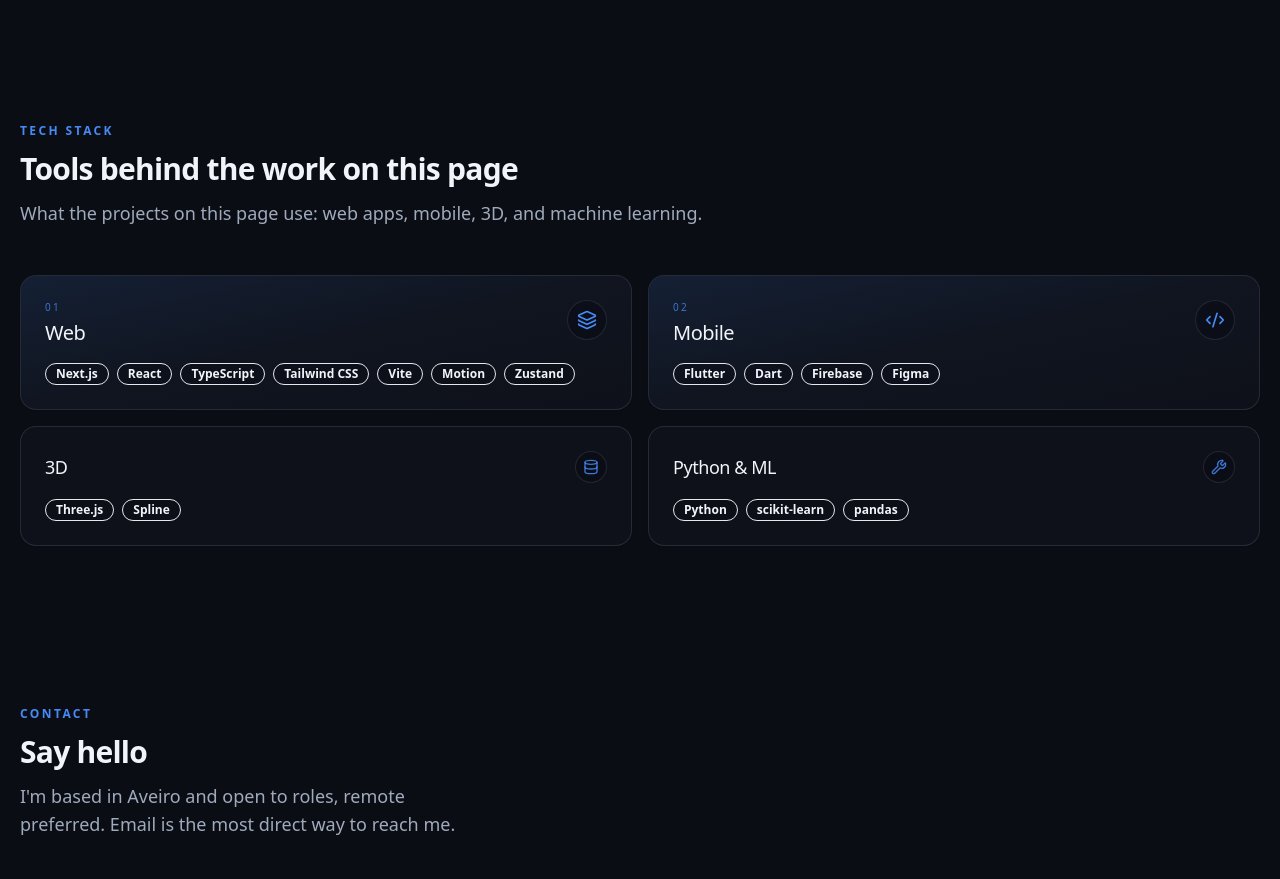
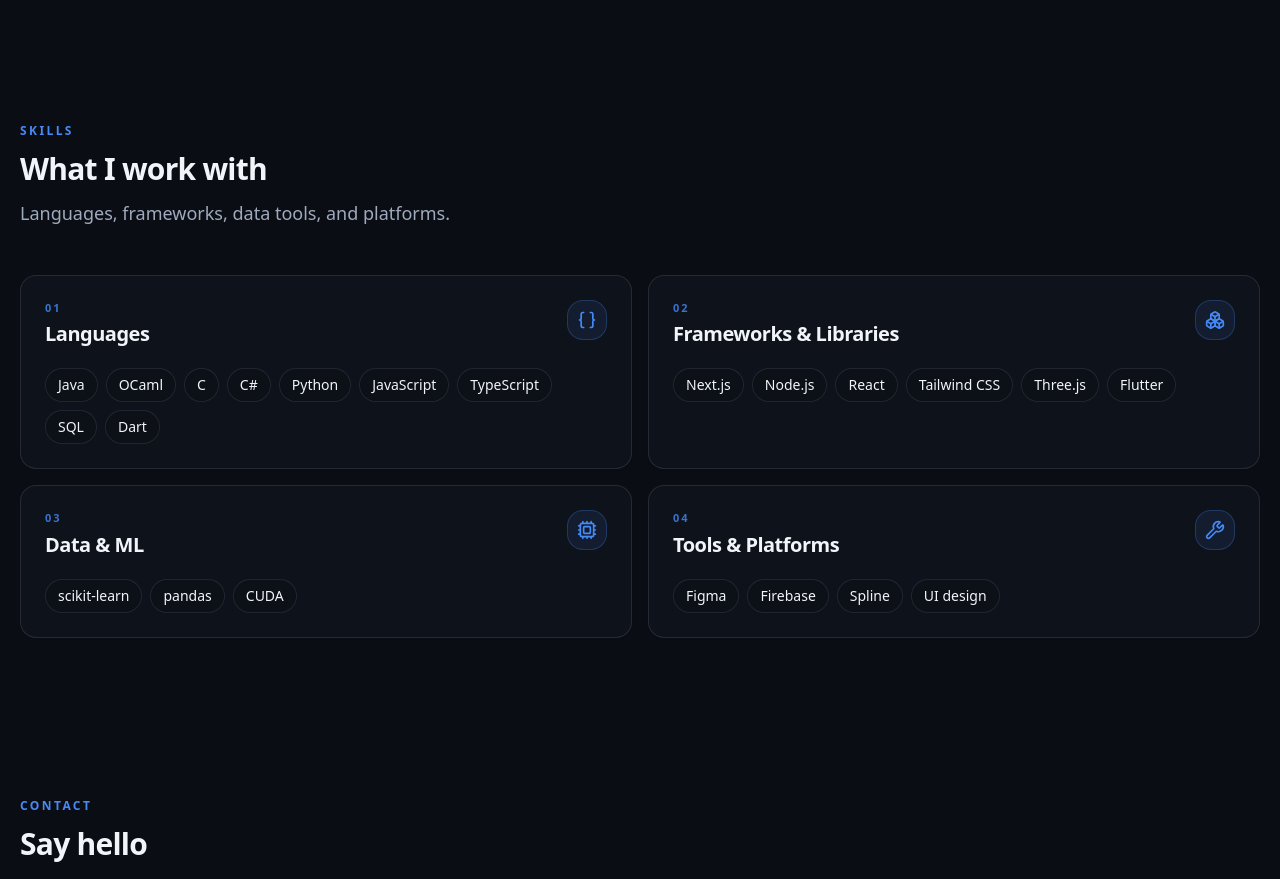
Before and after one commit to yarosfct/yaros_dev_portfolio, a Next.js app: page / in a window 1280 px wide. Shown: the part 5480-6359 px from the top of the page. Built offline with nearby package versions, Linux system fonts and the light colour scheme.

Commit message:
Rework Skills into four clear tech groups.
Replace the project-tied stack with Languages, Frameworks & Libraries, Data & ML, and Tools & Platforms, using a uniform card grid and shorter section copy.

```diff
--- a/src/components/sections/stack-section.tsx
+++ b/src/components/sections/stack-section.tsx
@@ -1,93 +1,54 @@
-import { Code2, Database, Layers3, Wrench } from "lucide-react";
+import { Braces, Boxes, Cpu, Wrench } from "lucide-react";
 
 import { PortfolioDictionary } from "@/data/i18n";
-import { cn } from "@/lib/utils";
 
-import { Badge } from "../ui/badge";
-import { Card, CardContent, CardHeader, CardTitle } from "../ui/card";
 import { SectionShell } from "./section-shell";
 
 type StackSectionProps = {
   content: PortfolioDictionary;
 };
 
+const cardClass =
+  "group flex h-full flex-col rounded-2xl border border-border/80 bg-card/75 p-5 shadow-sm backdrop-blur transition-all duration-300 hover:-translate-y-1 hover:border-primary/35 hover:shadow-xl hover:shadow-primary/10 md:p-6";
+
+const groupIcons = [Braces, Boxes, Cpu, Wrench];
+
 export function StackSection({ content }: StackSectionProps) {
   const heading = content.sectionHeadings.stack;
-  const featuredGroups = content.techGroups.slice(0, 2);
-  const secondaryGroups = content.techGroups.slice(2);
-  const featuredIcons = [Layers3, Code2];
-  const secondaryIcons = [Database, Wrench];
 
   return (
     <SectionShell id="stack" {...heading}>
-      <div className="grid gap-4 lg:grid-cols-12">
-        {featuredGroups.map((group, index) => {
-          const Icon = featuredIcons[index % featuredIcons.length];
+      <div className="grid gap-4 sm:grid-cols-2">
+        {content.techGroups.map((group, index) => {
+          const Icon = groupIcons[index % groupIcons.length];
 
           return (
-            <Card
-              key={group.title}
-              className={cn(
-                "group surface relative overflow-hidden rounded-2xl transition-all duration-300 hover:-translate-y-1 hover:border-primary/40 hover:shadow-xl hover:shadow-primary/15 lg:col-span-6",
-                index === 0 && "border-primary/30 shadow-lg shadow-primary/10"
-              )}
-            >
-              <span
-                aria-hidden
-                className="pointer-events-none absolute inset-0 bg-gradient-to-br from-primary/20 via-primary/5 to-transparent opacity-60 transition-opacity duration-300 group-hover:opacity-100"
-              />
-              <CardHeader className="relative pb-4">
-                <div className="flex items-start justify-between gap-3">
-                  <div className="space-y-1">
-                    <p className="text-[10px] font-medium uppercase tracking-[0.22em] text-primary/80">{`0${index + 1}`}</p>
-                    <CardTitle className="font-[var(--font-display)] text-xl">{group.title}</CardTitle>
-                  </div>
-                  <span className="inline-flex h-10 w-10 shrink-0 items-center justify-center rounded-full border border-border/70 bg-background/60 text-primary">
-                    <Icon className="h-5 w-5" />
-                  </span>
+            <article key={group.title} className={cardClass}>
+              <div className="flex items-start justify-between gap-3">
+                <div className="space-y-1">
+                  <p className="text-[11px] font-semibold uppercase tracking-[0.18em] text-primary/80">
+                    {String(index + 1).padStart(2, "0")}
+                  </p>
+                  <h3 className="font-[var(--font-display)] text-xl font-semibold tracking-tight">{group.title}</h3>
                 </div>
-              </CardHeader>
-              <CardContent className="relative flex flex-wrap gap-2 pb-6">
+                <span className="inline-flex h-10 w-10 shrink-0 items-center justify-center rounded-xl border border-primary/25 bg-primary/10 text-primary transition-colors duration-300 group-hover:border-primary/40 group-hover:bg-primary/15">
+                  <Icon className="h-5 w-5" aria-hidden />
+                </span>
+              </div>
+
+              <ul className="mt-5 flex flex-wrap gap-2">
                 {group.items.map((item) => (
-                  <Badge key={item} variant="outline" className="bg-background/45 transition-all duration-200 hover:border-primary/35 hover:bg-primary/12">
+                  <li
+                    key={item}
+                    className="inline-flex items-center rounded-full border border-border/70 bg-background/40 px-3 py-1.5 text-sm text-foreground transition-colors duration-200 group-hover:border-primary/25"
+                  >
                     {item}
-                  </Badge>
+                  </li>
                 ))}
-              </CardContent>
-            </Card>
+              </ul>
+            </article>
           );
         })}
-
-        {secondaryGroups.length > 0 && (
-          <div className={cn("grid gap-4 lg:col-span-12", secondaryGroups.length > 1 && "sm:grid-cols-2")}>
-            {secondaryGroups.map((group, index) => {
-              const Icon = secondaryIcons[index % secondaryIcons.length];
-
-              return (
-                <Card
-                  key={group.title}
-                  className="group surface rounded-2xl transition-all duration-300 hover:-translate-y-1 hover:border-primary/30 hover:shadow-lg hover:shadow-primary/10"
-                >
-                  <CardHeader className="pb-4">
-                    <div className="flex items-center justify-between gap-3">
-                      <CardTitle className="font-[var(--font-display)] text-lg">{group.title}</CardTitle>
-                      <span className="inline-flex h-8 w-8 shrink-0 items-center justify-center rounded-full border border-border/70 bg-background/60 text-primary/85">
-                        <Icon className="h-4 w-4" />
-                      </span>
-                    </div>
-                  </CardHeader>
-                  <CardContent className="flex flex-wrap gap-2">
-                    {group.items.map((item) => (
-                      <Badge key={item} variant="outline" className="bg-background/40 transition-colors duration-200 hover:bg-primary/10">
-                        {item}
-                      </Badge>
-                    ))}
-                  </CardContent>
-                </Card>
-              );
-            })}
-          </div>
-        )}
       </div>
     </SectionShell>
   );
--- a/src/data/i18n.ts
+++ b/src/data/i18n.ts
@@ -173,9 +173,9 @@
         description: "Client work and public repositories."
       },
       stack: {
-        eyebrow: "Tech stack",
-        title: "Tools behind the work on this page",
-        description: "What the projects on this page use: web apps, mobile, 3D, and machine learning."
+        eyebrow: "Skills",
+        title: "What I work with",
+        description: "Languages, frameworks, data tools, and platforms."
       },
       about: {
         eyebrow: "About me",
@@ -295,20 +295,20 @@
     ],
     techGroups: [
       {
-        title: "Web",
-        items: ["Next.js", "React", "TypeScript", "Tailwind CSS", "Vite", "Motion", "Zustand"]
+        title: "Languages",
+        items: ["Java", "OCaml", "C", "C#", "Python", "JavaScript", "TypeScript", "SQL", "Dart"]
       },
       {
-        title: "Mobile",
-        items: ["Flutter", "Dart", "Firebase", "Figma"]
+        title: "Frameworks & Libraries",
+        items: ["Next.js", "Node.js", "React", "Tailwind CSS", "Three.js", "Flutter"]
       },
       {
-        title: "3D",
-        items: ["Three.js", "Spline"]
+        title: "Data & ML",
+        items: ["scikit-learn", "pandas", "CUDA"]
       },
       {
-        title: "Python & ML",
-        items: ["Python", "scikit-learn", "pandas"]
+        title: "Tools & Platforms",
+        items: ["Figma", "Firebase", "Spline", "UI design"]
       }
     ],
     about: {
@@ -453,9 +453,9 @@
         description: "Trabalho de cliente e repositórios públicos."
       },
       stack: {
-        eyebrow: "Tecnologias",
-        title: "Ferramentas por trás do que está nesta página",
-        description: "O que os projetos desta página usam: aplicações web, telemóvel, 3D e machine learning."
+        eyebrow: "Competências",
+        title: "Com o que trabalho",
+        description: "Linguagens, frameworks, ferramentas de dados e plataformas."
       },
       about: {
         eyebrow: "Sobre mim",
@@ -575,20 +575,20 @@
     ],
     techGroups: [
       {
-        title: "Web",
-        items: ["Next.js", "React", "TypeScript", "Tailwind CSS", "Vite", "Motion", "Zustand"]
+        title: "Linguagens",
+        items: ["Java", "OCaml", "C", "C#", "Python", "JavaScript", "TypeScript", "SQL", "Dart"]
       },
       {
-        title: "Telemóvel",
-        items: ["Flutter", "Dart", "Firebase", "Figma"]
+        title: "Frameworks e bibliotecas",
+        items: ["Next.js", "Node.js", "React", "Tailwind CSS", "Three.js", "Flutter"]
       },
       {
-        title: "3D",
-        items: ["Three.js", "Spline"]
+        title: "Dados e ML",
+        items: ["scikit-learn", "pandas", "CUDA"]
       },
       {
-        title: "Python e ML",
-        items: ["Python", "scikit-learn", "pandas"]
+        title: "Ferramentas e plataformas",
+        items: ["Figma", "Firebase", "Spline", "UI design"]
       }
     ],
     about: {
```
